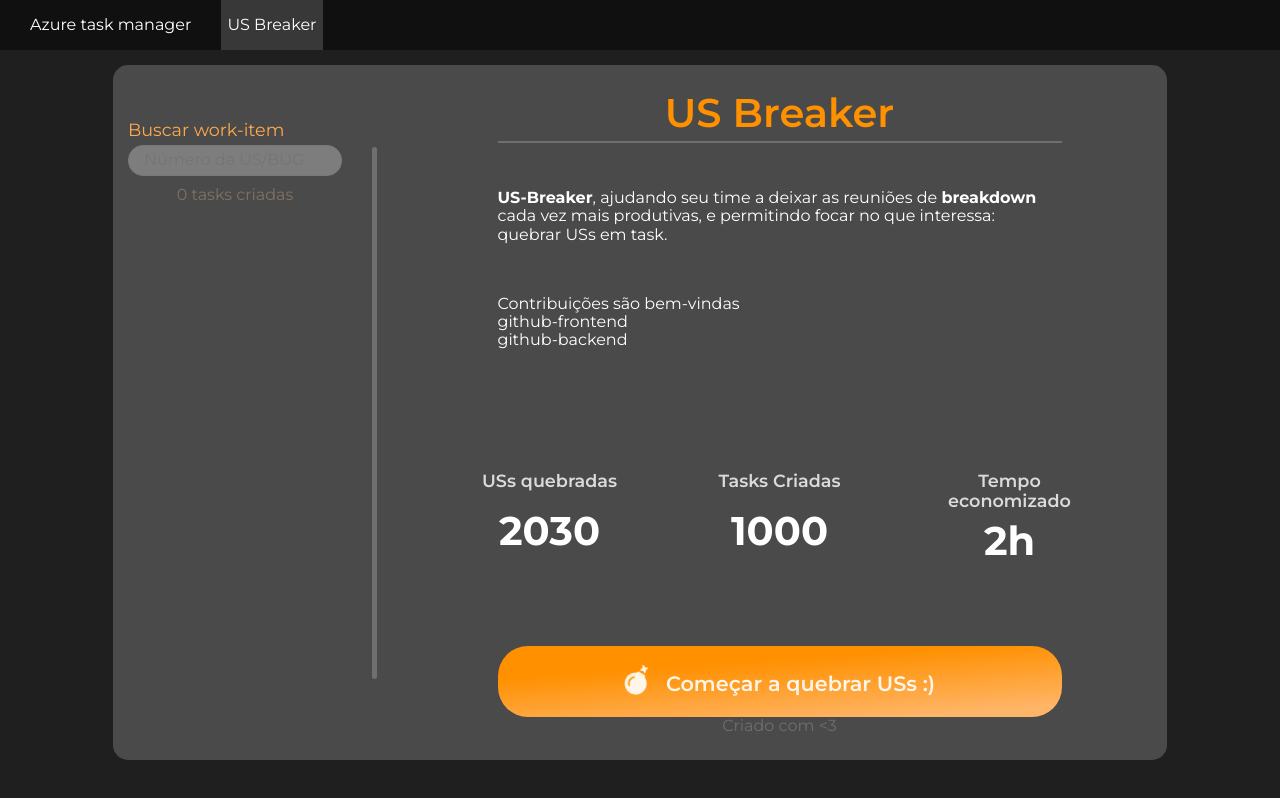
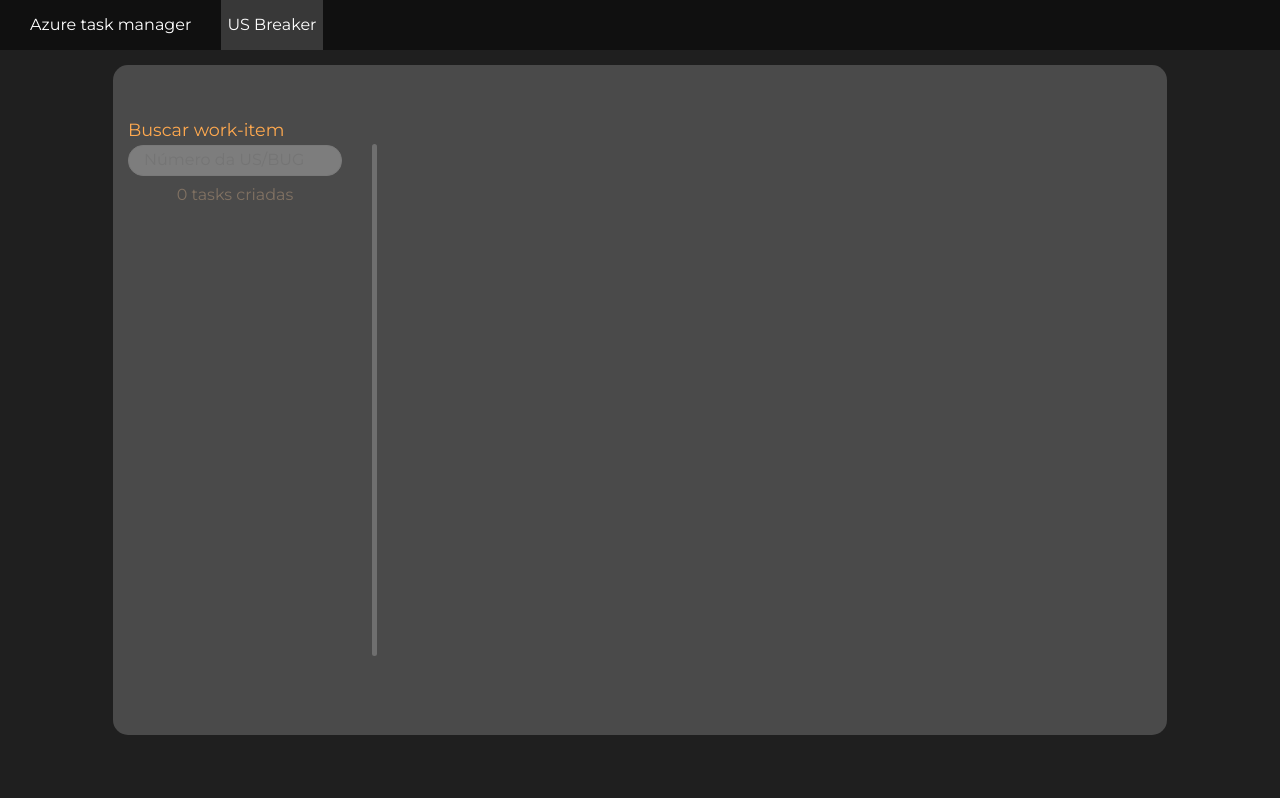
Before and after one commit to jpellissari/azure-task-manager-app, an Angular app: page /dashboard in a window 1280 px wide. Built offline with nearby package versions, Linux system fonts and the light colour scheme.

Commit message:
feat: remove welcome page from us-breaker dashboard

```diff
--- a/src/app/us-breaker/containers/us-dashboard/us-dashboard.component.html
+++ b/src/app/us-breaker/containers/us-dashboard/us-dashboard.component.html
@@ -7,6 +7,5 @@
       <app-task-count [items]="tasks"></app-task-count>
     </div>
     <div class="us-dashboard__divider"></div>
-    <app-welcome></app-welcome>
   </div>
 </div>
```
